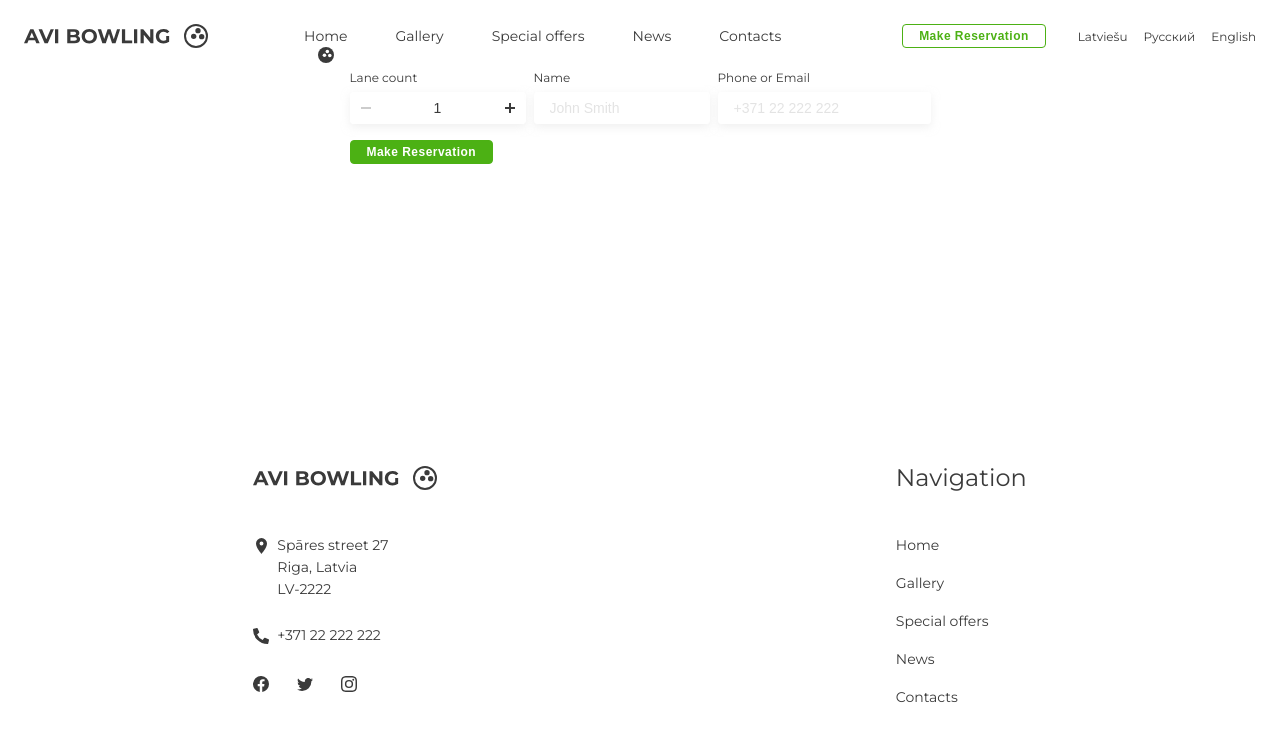
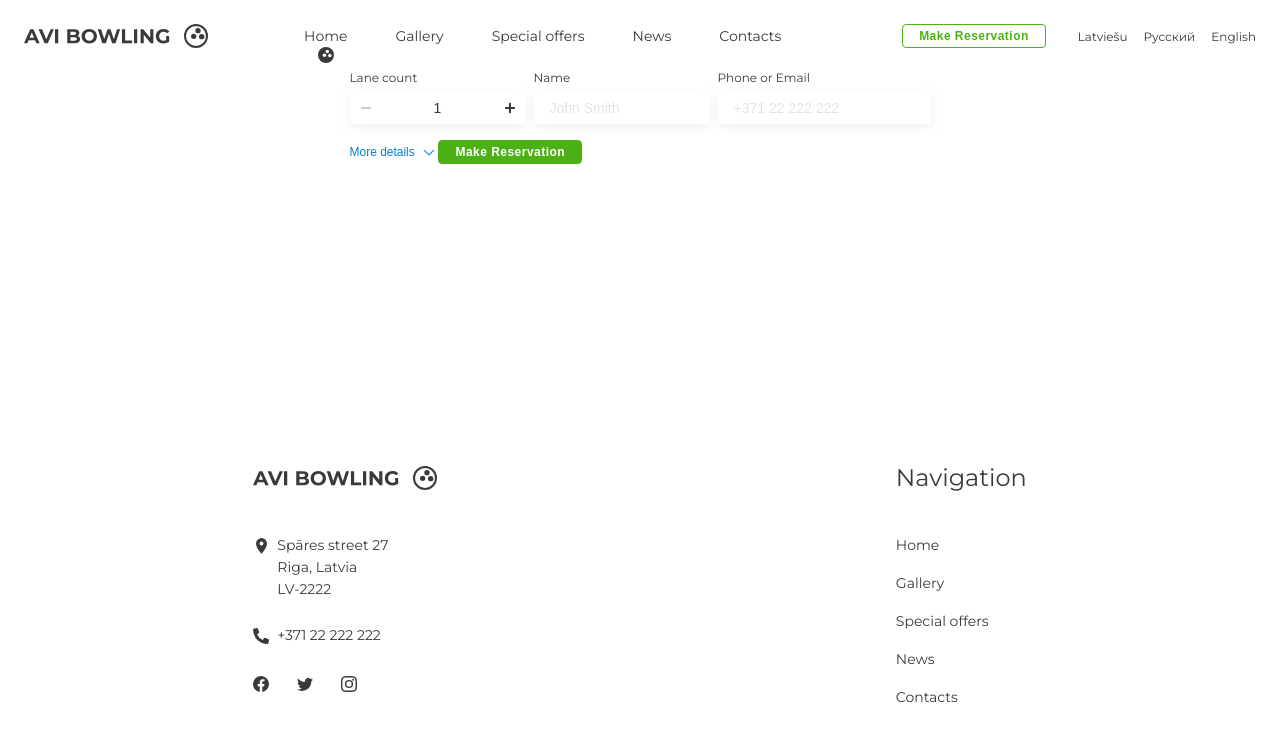
Before and after one commit to edburtnieks-private/avi-bowling-svelte, a Svelte app: page / in a window 1280 px wide. Shown: the top 740 px of the page. Built offline with nearby package versions, Linux system fonts and the light colour scheme.

Commit message:
Organize icon and input files. Add dropdown toggle and caret icon

```diff
--- a/public/global.css
+++ b/public/global.css
@@ -14,6 +14,7 @@
 
   /* Colors */
   --c-green: #4cb114;
+  --c-blue: #0680D1;
   --c-white: #fff;
   --c-mercury: #e1e1e1;
   --c-silver: #ccc;
--- /dev/null
+++ b/src/components/DropdownContent/index.svelte
@@ -0,0 +1,20 @@
+<script>
+  export let isContentVisible = false;
+</script>
+
+<style>
+  div {
+    background-color: var(--c-white);
+    border-radius: var(--br-base);
+    box-shadow: var(--bs-input);
+    margin-top: var(--m-xxs);
+    padding: var(--p-xs);
+    position: absolute;
+  }
+</style>
+
+{#if isContentVisible}
+  <div>
+    <slot />
+  </div>
+{/if}
--- /dev/null
+++ b/src/components/DropdownToggle/index.svelte
@@ -0,0 +1,38 @@
+<script>
+  import { createEventDispatcher } from "svelte";
+  import CaretIcon from "../Icons/CaretIcon/index.svelte";
+
+  const dispatch = createEventDispatcher();
+
+  let isActive = false;
+
+  const toggleDropdown = () => {
+    isActive = !isActive;
+    dispatch("toggleDropdown");
+  };
+</script>
+
+<style>
+  button {
+    align-items: center;
+    background-color: var(--c-white);
+    border: 0;
+    color: var(--c-blue);
+    cursor: pointer;
+    display: flex;
+    font-size: var(--fs-s);
+    padding: var(--p-0);
+  }
+
+  .caret-icon-wrapper {
+    margin-left: var(--m-xxs);
+  }
+</style>
+
+<button type="button" on:click={toggleDropdown}>
+  <slot />
+
+  <div class="caret-icon-wrapper">
+    <CaretIcon {isActive} />
+  </div>
+</button>
--- /dev/null
+++ b/src/components/Icons/CaretIcon/index.svelte
@@ -0,0 +1,45 @@
+<script>
+  export let isActive;
+</script>
+
+<style>
+  .caret-icon {
+    height: 12px;
+    position: relative;
+    width: 12px;
+  }
+
+  .left,
+  .right {
+    background-color: var(--c-blue);
+    display: inline-block;
+    height: 1px;
+    position: absolute;
+    top: 50%;
+    transition: transform 0.2s ease;
+    width: 7px;
+  }
+
+  .left {
+    left: 0;
+    transform: rotate(45deg);
+  }
+
+  .right {
+    right: 0;
+    transform: rotate(-45deg);
+  }
+
+  .active .left {
+    transform: rotate(-45deg);
+  }
+
+  .active .right {
+    transform: rotate(45deg);
+  }
+</style>
+
+<div class="caret-icon" class:active={isActive}>
+  <div class="left" />
+  <div class="right" />
+</div>
--- a/src/components/IncrementInput/index.svelte
+++ b/src/components/Inputs/IncrementInput/index.svelte
@@ -1,7 +1,7 @@
 <script>
   import Input from "../Input/index.svelte";
-  import MinusIcon from "../Icon/MinusIcon/index.svelte";
-  import PlusIcon from "../Icon/PlusIcon/index.svelte";
+  import MinusIcon from "../../Icons/MinusIcon/index.svelte";
+  import PlusIcon from "../../Icons/PlusIcon/index.svelte";
 
   const decrement = () => {
     if (value > minValue) {
--- a/src/components/NavigationToggle/index.svelte
+++ b/src/components/NavigationToggle/index.svelte
@@ -1,6 +1,6 @@
 <script>
   import { createEventDispatcher } from "svelte";
-  import NavigationToggleIcon from "../Icon/NavigationToggleIcon/index.svelte";
+  import NavigationToggleIcon from "../Icons/NavigationToggleIcon/index.svelte";
 
   const dispatch = createEventDispatcher();
 
--- a/src/components/ReservationForm/index.svelte
+++ b/src/components/ReservationForm/index.svelte
@@ -1,17 +1,25 @@
 <script>
   import Form from "../Form/index.svelte";
-  import Input from "../Input/index.svelte";
-  import IncrementInput from "../IncrementInput/index.svelte";
+  import Input from "../Inputs/Input/index.svelte";
+  import IncrementInput from "../Inputs/IncrementInput/index.svelte";
+  import DropdownToggle from "../DropdownToggle/index.svelte";
+  import DropdownContent from "../DropdownContent/index.svelte";
 
   let laneCount = 1;
   let name = "";
   let contact = "";
 
+  let isMoreDetailsFormVisible = false;
+
   const minLaneCount = 1;
-  const maxLaneCount = 6;
+  const maxLaneCount = 10;
 
   const handleSubmit = event => {
     console.log(event);
+  };
+
+  const toggleMoreDetailsForm = () => {
+    isMoreDetailsFormVisible = !isMoreDetailsFormVisible;
   };
 </script>
 
@@ -26,6 +34,10 @@
       margin-bottom: var(--m-xs);
     }
   }
+
+  .more-details-form-dropdown-wrapper {
+    display: inline-block;
+  }
 </style>
 
 <Form on:handleSubmit={handleSubmit} submitButtonText="Make Reservation">
@@ -36,11 +48,23 @@
       bind:value={laneCount}
       minValue={minLaneCount}
       maxValue={maxLaneCount} />
+
     <Input label="Name" placeholder="John Smith" id="name" bind:value={name} />
+
     <Input
       label="Phone or Email"
       placeholder="+371 22 222 222"
       id="contact"
       bind:value={contact} />
   </div>
+
+  <div class="more-details-form-dropdown-wrapper">
+    <DropdownToggle on:toggleDropdown={toggleMoreDetailsForm}>
+      More details
+    </DropdownToggle>
+
+    <DropdownContent isContentVisible={isMoreDetailsFormVisible}>
+      More details form here
+    </DropdownContent>
+  </div>
 </Form>
```
Also changed, not shown: src/components/Icons/MinusIcon/index.svelte (renamed from src/components/Icon/MinusIcon/index.svelte), src/components/Icons/NavigationToggleIcon/index.svelte (renamed from src/components/Icon/NavigationToggleIcon/index.svelte), src/components/Icons/PlusIcon/index.svelte (renamed from src/components/Icon/PlusIcon/index.svelte), src/components/Inputs/Input/index.svelte (renamed from src/components/Input/index.svelte).
